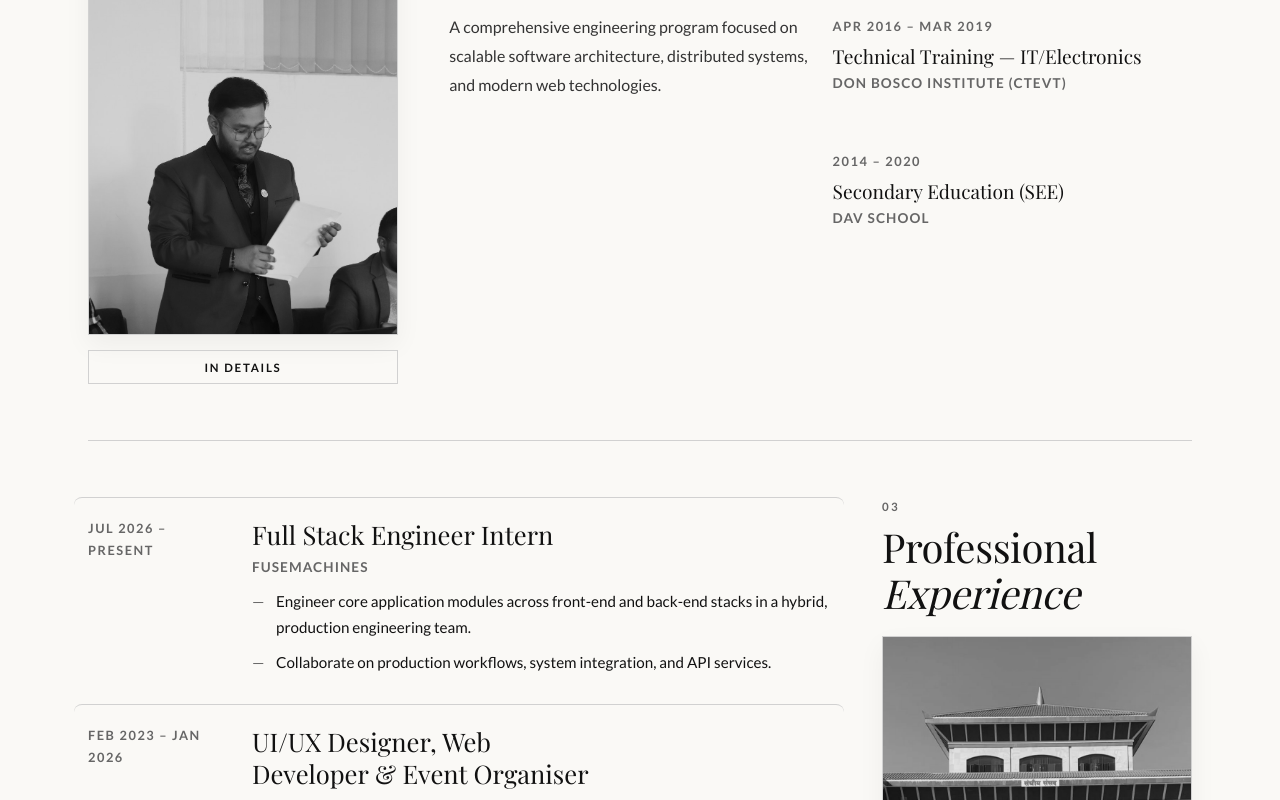
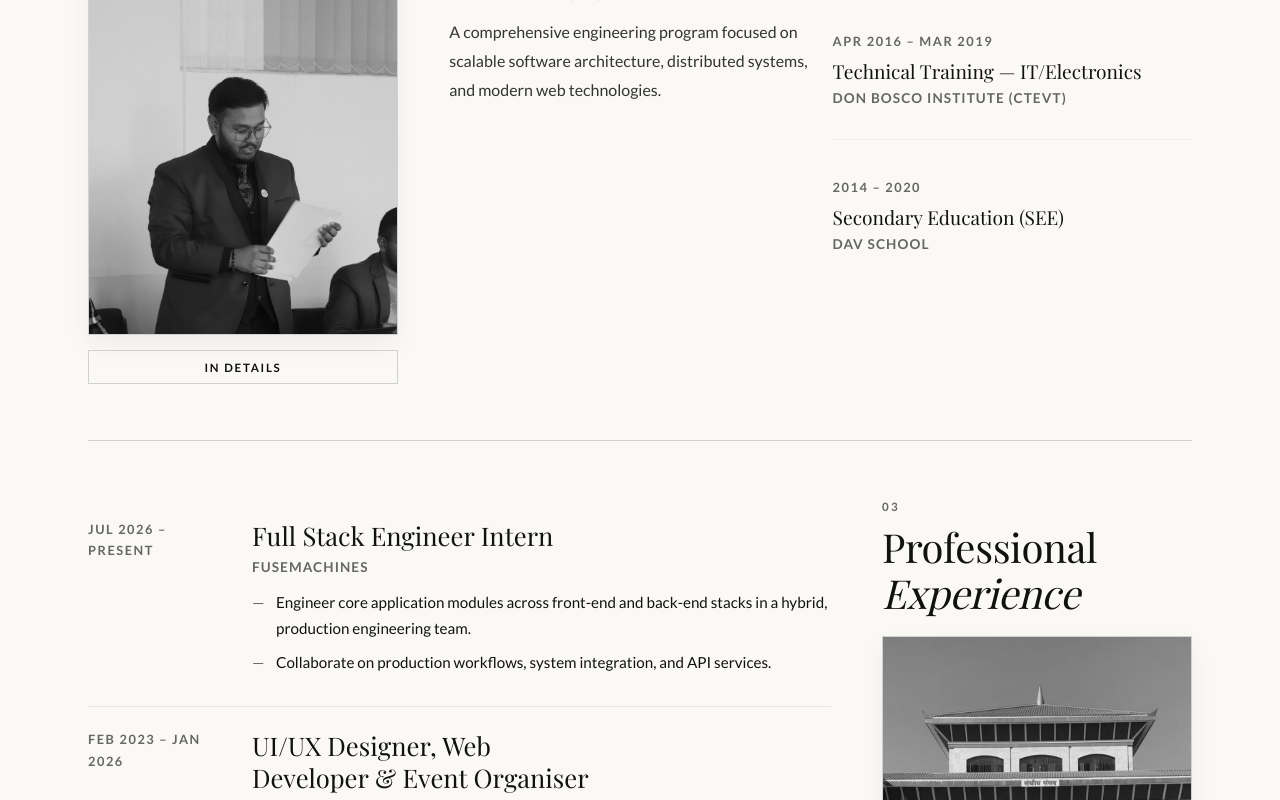
Before and after one commit to sujalbthapa/PortfolioWebsite, a React (Vite) app: page /details in a window 1280 px wide. Shown: the part 1000-1800 px from the top of the page. Built offline with nearby package versions, Linux system fonts and the light colour scheme; a web font is replaced by a local one.

Commit message:
Restore authentic YTS entry and eliminate curved/random divider lines

```diff
--- a/src/data/content.ts
+++ b/src/data/content.ts
@@ -44,8 +44,7 @@ export const venturesData: ExperienceItem[] = [
   }
 ];
 
-export const diplomacyLeadershipData: ExperienceItem[] = [
-  {
+export const ytsData: ExperienceItem = {
   role: "MUN Trainer & Organizer / UI-UX Designer",
   company: "Youth Thinkers' Society (YTS)",
   date: "2022 – 2026",
@@ -53,25 +52,7 @@ export const diplomacyLeadershipData: ExperienceItem[] = [
     "Trained students and delegates in multilateral diplomacy, negotiation, policy research, and public speaking; co-organized regional conferences.",
     "Created branding and digital assets for EIMUN and provincial MUN platforms."
   ]
-  },
-  {
-    role: "Vice President & Creative Design Lead",
-    company: "MUN Society Nepal",
-    date: "Sep 2024 – Present",
-    desc: [
-      "Oversee digital infrastructure and innovation strategy across regional chapters for events, campaigns, and publications."
-    ]
-  },
-  {
-    role: "Director General & Head of IT",
-    company: "Trinity International MUN (TIMUN 5.0 & 6.0)",
-    date: "2021 – 2023",
-    desc: [
-      "Directed conference operations and technology infrastructure for two flagship international MUN conferences.",
-      "Coordinated campus technical exhibitions and represented the institution at regional educational forums."
-    ]
-  }
-];
+};
 
 export const secondaryLeadershipData: ExperienceItem[] = [
   {
--- a/src/pages/Details.tsx
+++ b/src/pages/Details.tsx
@@ -12,7 +12,7 @@ import {
   professionalExperienceData,
   secondaryLeadershipData,
   venturesData,
-  diplomacyLeadershipData,
+  ytsData,
   rotaractData,
   academicData,
   expertiseItems,
@@ -290,7 +290,7 @@ const Details = () => {
           <div className="editorial-grid-2">
             <div style={{ display: 'flex', flexDirection: 'column', gap: '1rem' }}>
               {expertiseItems.slice(0, 4).map(item => (
-                <article key={item.id} className="article-card" style={{ borderBottom: '1px solid #eee', paddingBottom: '1rem' }}>
+                <article key={item.id} className="article-card">
                   <div className="article-category">{item.category}</div>
                   <h4 className="article-title" style={{ fontSize: '1.25rem', marginBottom: '0.4rem', lineHeight: '1.3' }}>{item.title}</h4>
                   <p className="body-text" style={{ color: allExpertiseExpanded ? 'var(--text-gray)' : 'var(--text-charcoal)' }}>
@@ -305,7 +305,7 @@ const Details = () => {
 
             <div style={{ display: 'flex', flexDirection: 'column', gap: '1rem' }}>
               {expertiseItems.slice(4).map(item => (
-                <article key={item.id} className="article-card" style={{ borderBottom: '1px solid #eee', paddingBottom: '1rem' }}>
+                <article key={item.id} className="article-card">
                   <div className="article-category">{item.category}</div>
                   <h4 className="article-title" style={{ fontSize: '1.25rem', marginBottom: '0.4rem', lineHeight: '1.3' }}>{item.title}</h4>
                   <p className="body-text" style={{ color: allExpertiseExpanded ? 'var(--text-gray)' : 'var(--text-charcoal)' }}>
@@ -344,7 +344,7 @@ const Details = () => {
           }
         >
           <div style={{ display: 'flex', flexDirection: 'column', gap: '1.25rem' }}>
-            <article className="article-card" style={{ borderBottom: '1px solid #eee', paddingBottom: '1.5rem' }}>
+            <article className="article-card">
               <div className="item-meta" style={{ marginBottom: '0.5rem' }}>2025 – Present</div>
               <h4 className="article-title" style={{ fontSize: '1.75rem', marginBottom: '0.35rem', lineHeight: '1.2' }}>
                 Rotaract Club of Central Valley Kasthamandap
@@ -438,34 +438,18 @@ const Details = () => {
             </div>
 
             <div style={{ display: 'flex', flexDirection: 'column', gap: '1rem' }}>
-              <article className="article-card" style={{ borderBottom: '1px solid #eee', paddingBottom: '1rem' }}>
-                <div className="item-meta" style={{ marginBottom: '0.2rem' }}>2021 – Present</div>
-                <div className="article-category" style={{ margin: '0 0 0.2rem 0' }}>Diplomatic Organizations & Training</div>
-                <h4 className="article-title" style={{ fontSize: '1.35rem', marginBottom: '0.25rem', lineHeight: '1.3', fontFamily: 'var(--font-serif)' }}>Youth Thinkers' Society (YTS) & Regional Platforms</h4>
-                <p className="body-text" style={{ color: allMunExpanded ? 'var(--text-gray)' : 'var(--text-charcoal)' }}>
-                  Delegate instruction, conference governance, and digital strategy across flagship diplomacy institutions.
-                </p>
-                <div hidden={!allMunExpanded ? ('until-found' as unknown as boolean) : undefined}>
-                  <div style={{ marginTop: '1rem', display: 'flex', flexDirection: 'column', gap: '1rem' }}>
-                    {diplomacyLeadershipData.map((d, dIdx) => (
-                      <div key={dIdx}>
-                        <div style={{ display: 'flex', justifyContent: 'space-between', alignItems: 'baseline', flexWrap: 'wrap', gap: '0.5rem' }}>
-                          <span style={{ fontWeight: 700, fontSize: '1.05rem' }}>{d.role}</span>
-                          <span className="item-meta" style={{ fontSize: '0.75rem' }}>{d.date}</span>
-                        </div>
-                        <span style={{ color: 'var(--text-ink)', fontSize: '0.88rem', fontWeight: 500, display: 'block', marginBottom: '0.35rem' }}>{d.company}</span>
-                        <ul className="bullet-list" style={{ marginTop: '0.25rem' }}>
-                          {d.desc.map((descLine, lIdx) => (
-                            <li key={lIdx} className="body-text" style={{ color: 'var(--text-gray)' }}>{descLine}</li>
-                          ))}
-                        </ul>
-                      </div>
-                    ))}
-                  </div>
-                </div>
+              <article className="article-card">
+                <div className="item-meta" style={{ marginBottom: '0.35rem' }}>{ytsData.date}</div>
+                <h4 className="article-title" style={{ fontSize: '1.4rem', marginBottom: '0.35rem', lineHeight: '1.3', fontFamily: 'var(--font-serif)' }}>{ytsData.role}</h4>
+                <p className="item-subtitle" style={{ fontSize: '0.92rem', marginBottom: '0.65rem', textTransform: 'none', color: 'var(--text-ink)', fontWeight: 600 }}>{ytsData.company}</p>
+                <ul className="bullet-list">
+                  {ytsData.desc.map((d, idx) => (
+                    <li key={idx} className="body-text">{d}</li>
+                  ))}
+                </ul>
               </article>
 
-              <article className="article-card" style={{ borderBottom: '1px solid #eee', paddingBottom: '1rem' }}>
+              <article className="article-card">
                 <div className="item-meta" style={{ marginBottom: '0.2rem' }}>2021 – Present</div>
                 <div className="article-category" style={{ margin: '0 0 0.2rem 0' }}>Leadership</div>
                 <h4 className="article-title" style={{ fontSize: '1.35rem', marginBottom: '0.25rem', lineHeight: '1.3', fontFamily: 'var(--font-serif)' }}>Committee Leadership (The Dais)</h4>
@@ -494,7 +478,7 @@ const Details = () => {
                 </div>
               </article>
 
-              <article className="article-card" style={{ borderBottom: '1px solid #eee', paddingBottom: '1rem' }}>
+              <article className="article-card">
                 <div className="article-category" style={{ margin: '0.4rem 0 0.2rem 0' }}>Press & Media</div>
                 <h4 className="article-title" style={{ fontSize: '1.35rem', marginBottom: '0.25rem', lineHeight: '1.3', fontFamily: 'var(--font-serif)' }}>International Press Corps (IPC)</h4>
                 <p className="body-text" style={{ color: allMunExpanded ? 'var(--text-gray)' : 'var(--text-charcoal)' }}>
@@ -514,7 +498,7 @@ const Details = () => {
                 </div>
               </article>
 
-              <article className="article-card" style={{ borderBottom: '1px solid #eee', paddingBottom: '1rem' }}>
+              <article className="article-card">
                 <div className="article-category" style={{ margin: '0.4rem 0 0.2rem 0' }}>Operations</div>
                 <h4 className="article-title" style={{ fontSize: '1.35rem', marginBottom: '0.25rem', lineHeight: '1.3', fontFamily: 'var(--font-serif)' }}>Secretariat & Operations</h4>
                 <p className="body-text" style={{ color: allMunExpanded ? 'var(--text-gray)' : 'var(--text-charcoal)' }}>
@@ -563,7 +547,7 @@ const Details = () => {
           <div className="editorial-grid-2">
             <div style={{ display: 'flex', flexDirection: 'column', gap: '1.15rem' }}>
               {civicItems.slice(0, 4).map(item => (
-                <article key={item.id} className="article-card" style={{ borderBottom: '1px solid #eee', paddingBottom: '1rem' }}>
+                <article key={item.id} className="article-card">
                   <div className="item-meta" style={{ marginBottom: '0.2rem' }}>{item.date}</div>
                   <div className="article-category" style={{ margin: '0 0 0.2rem 0' }}>{item.category}</div>
                   <h4 className="article-title" style={{ fontSize: '1.3rem', marginBottom: '0.25rem', lineHeight: '1.3' }}>{item.title}</h4>
@@ -580,7 +564,7 @@ const Details = () => {
 
             <div style={{ display: 'flex', flexDirection: 'column', gap: '1.15rem' }}>
               {civicItems.slice(4).map(item => (
-                <article key={item.id} className="article-card" style={{ borderBottom: '1px solid #eee', paddingBottom: '1rem' }}>
+                <article key={item.id} className="article-card">
                   <div className="item-meta" style={{ marginBottom: '0.2rem' }}>{item.date}</div>
                   <div className="article-category" style={{ margin: '0 0 0.2rem 0' }}>{item.category}</div>
                   <h4 className="article-title" style={{ fontSize: '1.3rem', marginBottom: '0.25rem', lineHeight: '1.3' }}>{item.title}</h4>
@@ -624,7 +608,7 @@ const Details = () => {
           }
         >
           <div style={{ display: 'flex', flexDirection: 'column', gap: '1.25rem' }}>
-            <article className="article-card" style={{ borderBottom: '1px solid #eee', paddingBottom: '1.5rem' }}>
+            <article className="article-card">
               <div className="item-meta" style={{ marginBottom: '0.5rem' }}>{venturesData[0].date}</div>
               <h4 className="article-title" style={{ fontSize: '1.75rem', marginBottom: '0.35rem', lineHeight: '1.2' }}>
                 {venturesData[0].company}
--- a/src/styles/global.css
+++ b/src/styles/global.css
@@ -714,14 +714,18 @@ a:hover {
 }
 
 .editorial-list-item {
-  border-top: var(--border-hairline);
-  padding: 1.25rem 0.85rem;
-  margin: 0 -0.85rem;
+  border-top: 1px solid #e8e6e1;
+  padding: 1.35rem 0;
+  margin: 0;
   display: grid;
   grid-template-columns: 1fr;
-  gap: 1rem;
-  transition: all 0.4s cubic-bezier(0.4, 0, 0.2, 1);
-  border-radius: 8px;
+  gap: 1.25rem;
+  border-radius: 0;
+  transition: all 0.3s ease;
+}
+
+.editorial-list-item:first-child {
+  border-top: none;
 }
 
 @media (min-width: 768px) {
@@ -732,9 +736,9 @@ a:hover {
 }
 
 .editorial-list-item:hover {
-  background-color: rgba(0, 0, 0, 0.02);
-  transform: translateX(8px);
-  box-shadow: -5px 10px 30px rgba(0, 0, 0, 0.04);
+  background-color: transparent;
+  transform: none;
+  box-shadow: none;
 }
 
 .editorial-list-item:hover .item-title {
@@ -743,7 +747,6 @@ a:hover {
 
 .editorial-list-item:hover .item-meta {
   color: var(--text-ink);
-  transform: translateX(-4px);
 }
 
 .item-meta {
@@ -794,17 +797,22 @@ a:hover {
 .article-card {
   display: flex;
   flex-direction: column;
-  padding: 0.85rem 1rem;
-  margin: 0 -1rem;
-  border-radius: 8px;
-  transition: all 0.4s cubic-bezier(0.4, 0, 0.2, 1);
+  padding: 1.15rem 0;
+  margin: 0;
+  border-radius: 0;
+  border-bottom: 1px solid #eee;
+  transition: all 0.3s ease;
   background-color: transparent;
 }
 
+.article-card:last-child {
+  border-bottom: none;
+}
+
 .article-card:hover {
-  background-color: rgba(0, 0, 0, 0.02);
-  transform: translateY(-2px);
-  box-shadow: 0 8px 20px rgba(0, 0, 0, 0.03);
+  background-color: transparent;
+  transform: none;
+  box-shadow: none;
 }
 
 .article-category {
@@ -921,16 +929,8 @@ a:hover {
 .profile-grid {
   display: grid;
   grid-template-columns: 1fr;
-  gap: 3rem;
+  gap: 2.5rem;
   align-items: start;
-  padding: 2rem;
-  margin: -2rem;
-  border-radius: 12px;
-  transition: all 0.5s cubic-bezier(0.4, 0, 0.2, 1);
-}
-
-.profile-grid:hover {
-  background-color: rgba(0, 0, 0, 0.01);
 }
 
 .profile-content {
```
Lines whose indentation alone changed are shown as unchanged.
